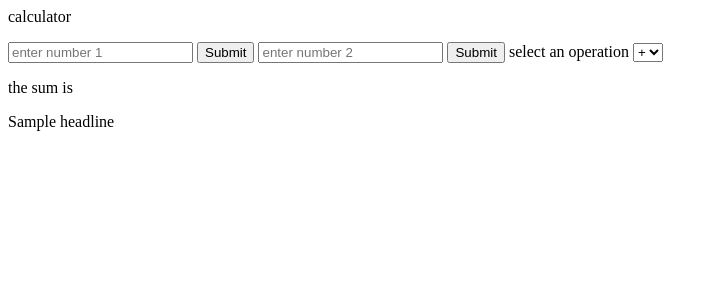
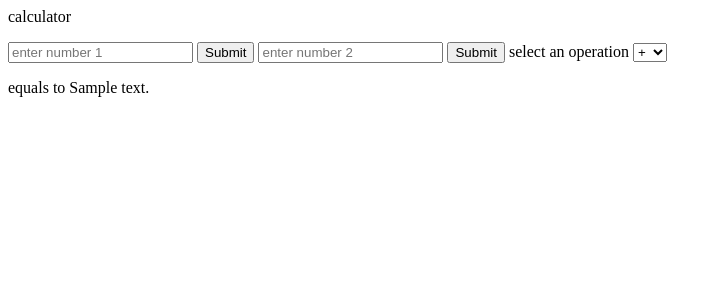
Before and after one commit to sanjana091001/flask_projects, a Flask app: template calculator/templates/index.html in a window 1280 px wide. Shown: the top 300 px of the page, without its empty margins (0-722 px from the left). Run offline with Flask 2, Linux system fonts and the light colour scheme; the template is opened without the code that fills it: most values are stand-ins (such as "Sample title", 1, 10 or a date in 2020).

Commit message:
changes to app

```diff
--- a/calculator/app.py
+++ b/calculator/app.py
@@ -19,6 +19,8 @@ def more():
         num3=num1-num2
     elif op=='multiplication':
         num3=num1*num2
+    elif op=='division':
+        num3=num1/num2
     else:
-        num3=num1/num2
-    return render_template("index.html",headline=num3)
+        num3=num1%num2
+    return render_template("index.html",answer=num3)
--- a/calculator/templates/index.html
+++ b/calculator/templates/index.html
@@ -12,9 +12,9 @@
             <option value="subtraction">-</option>
             <option value="multiplication">x</option>
             <option value="division">/</option>
+            <option value="modulus">%</option>
           </select>
         </form>
-        <p>the sum is</p>
-        <p>{{ headline }}</p>
+        <p>equals to {{ answer }}</p>
      </body>
 </html>
--- a/calculator/templates/more.html
+++ /dev/null
@@ -1,6 +0,0 @@
-<html>
-    <body>
-        <h1>go to calculator</h1>
-        <a href="{{ url_for('index') }}"> go</a>
-    </body>
-</html>
```
